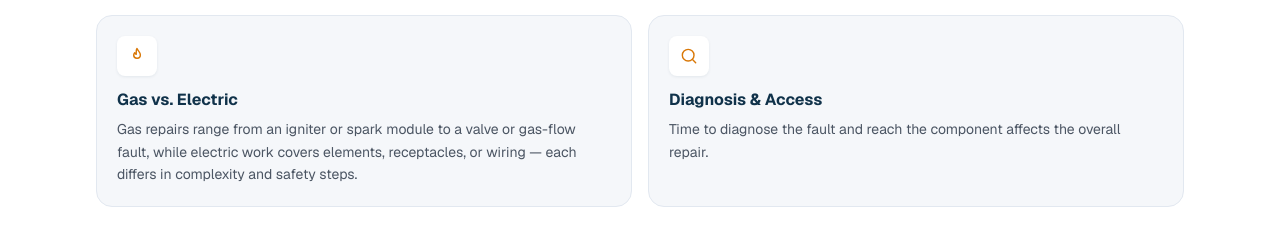
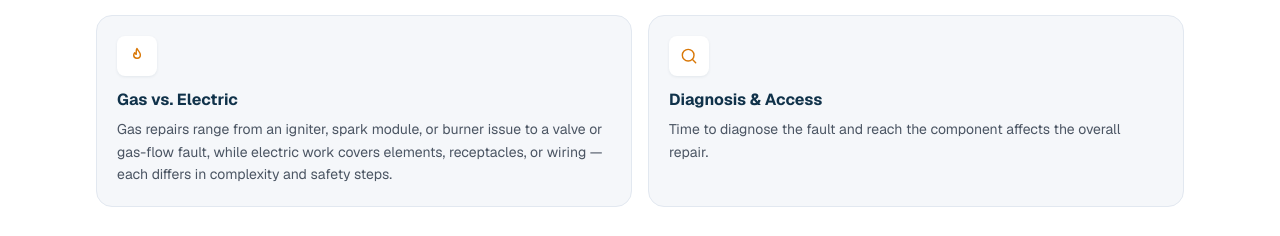
Before and after one commit to localseocyfrow/sanmateo-fixhub, a Next.js app: page /stove-repair-cost-san-mateo-ca in a window 1280 px wide. Shown: the part 938-1174 px from the top of the page. Built offline with nearby package versions, Linux system fonts and the light colour scheme; no server answers.

Commit message:
Refine gas stove repair cost factors
Co-Authored-By: Claude Opus 4.8 (1M context) <noreply@anthropic.com>

```diff
--- a/app/stove-repair-cost-san-mateo-ca/page.tsx
+++ b/app/stove-repair-cost-san-mateo-ca/page.tsx
@@ -22,7 +22,7 @@ export const metadata: Metadata = buildMetadata({
 const factors = [
   { icon: "wrench", title: "The Failed Part", detail: "An igniter, surface element, switch, valve, or control board each carry different part costs and labor." },
   { icon: "range", title: "Brand & Model", detail: "Mainstream brands often have widely available parts; pro-style and specialty ranges can require specific components." },
-  { icon: "flame", title: "Gas vs. Electric", detail: "Gas repairs range from an igniter or spark module to a valve or gas-flow fault, while electric work covers elements, receptacles, or wiring — each differs in complexity and safety steps." },
+  { icon: "flame", title: "Gas vs. Electric", detail: "Gas repairs range from an igniter, spark module, or burner issue to a valve or gas-flow fault, while electric work covers elements, receptacles, or wiring — each differs in complexity and safety steps." },
   { icon: "search", title: "Diagnosis & Access", detail: "Time to diagnose the fault and reach the component affects the overall repair." },
 ] as const;
 
```
